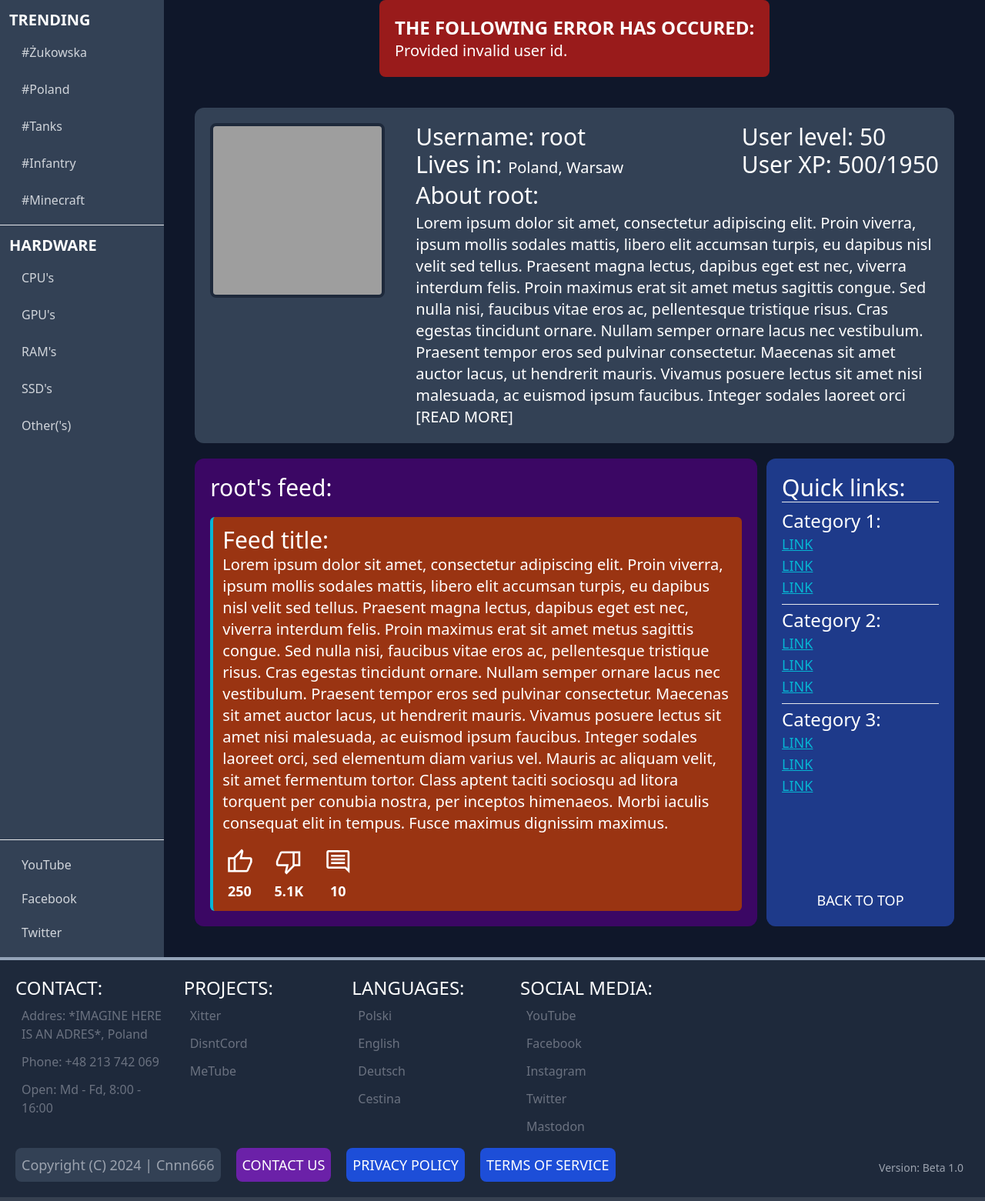
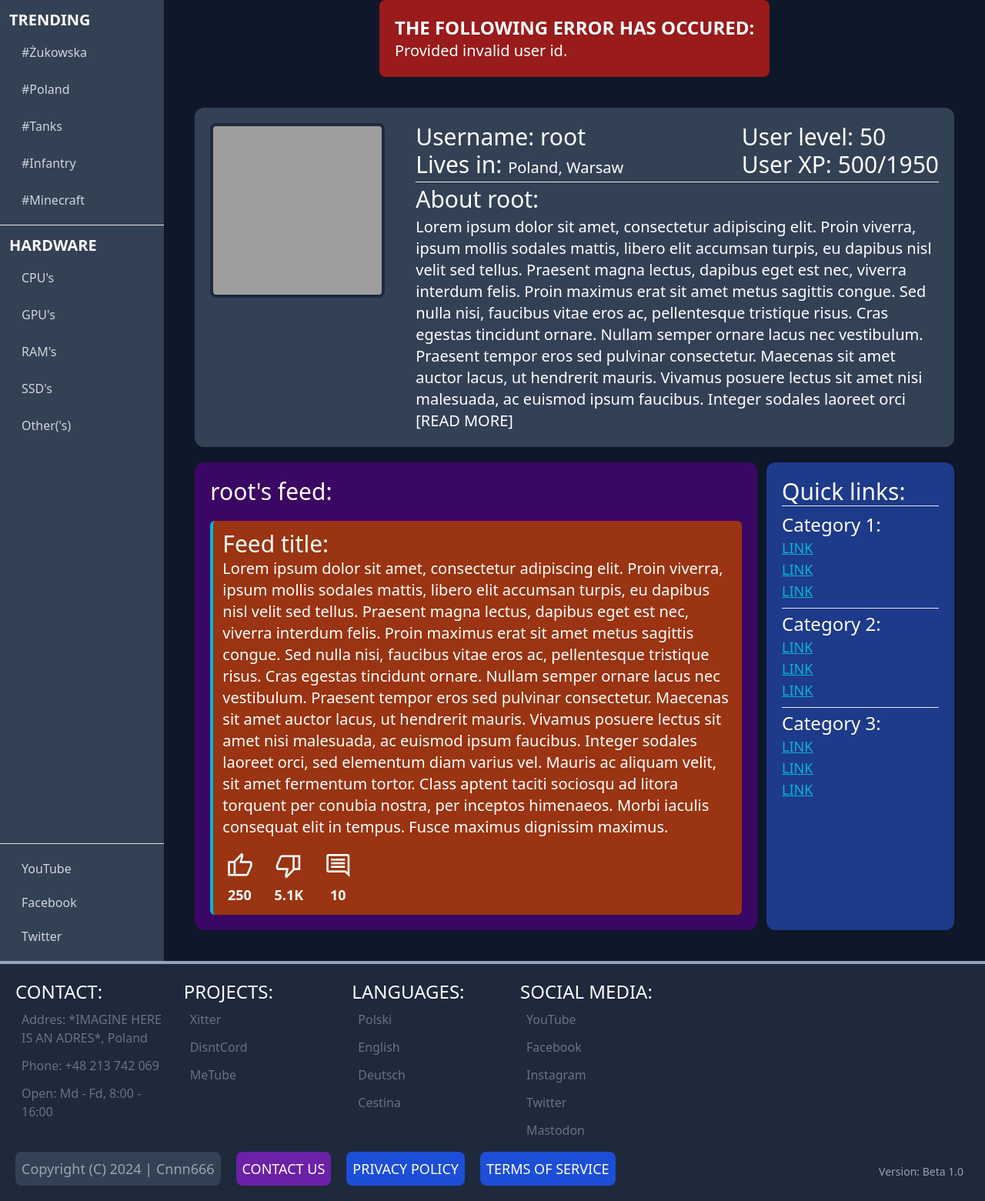
Before and after one commit to cnnn666v2/website-news, a PHP site: page /users/profile.php in a window 1280 px wide. Shown: the part 76-1637 px from the top of the page at 77% size. Run offline with PHP 8.4, Linux system fonts and the light colour scheme; grey boxes are pictures that could not be loaded.

Commit message:
error handling in login and register, more responsive profile

```diff
--- a/css/output.css
+++ b/css/output.css
@@ -1304,6 +1304,10 @@ video {
     margin-left: auto;
   }
 
+  .md\:mt-auto {
+    margin-top: auto;
+  }
+
   .md\:block {
     display: block;
   }
@@ -1434,7 +1438,73 @@ video {
 }
 
 @media (min-width: 1024px) {
+  .lg\:flex {
+    display: flex;
+  }
+
+  .lg\:hidden {
+    display: none;
+  }
+
+  .lg\:basis-10\/12 {
+    flex-basis: 83.333333%;
+  }
+
+  .lg\:basis-auto {
+    flex-basis: auto;
+  }
+
+  .lg\:flex-row {
+    flex-direction: row;
+  }
+
+  .lg\:flex-row-reverse {
+    flex-direction: row-reverse;
+  }
+
+  .lg\:flex-nowrap {
+    flex-wrap: nowrap;
+  }
+
   .lg\:justify-start {
     justify-content: flex-start;
   }
+
+  .lg\:gap-0 {
+    gap: 0px;
+  }
+
+  .lg\:gap-5 {
+    gap: 1.25rem;
+  }
+
+  .lg\:self-start {
+    align-self: flex-start;
+  }
+
+  .lg\:rounded-none {
+    border-radius: 0px;
+  }
+
+  .lg\:bg-transparent {
+    background-color: transparent;
+  }
+
+  .lg\:p-1 {
+    padding: 0.25rem;
+  }
+
+  .lg\:py-0 {
+    padding-top: 0px;
+    padding-bottom: 0px;
+  }
+
+  .lg\:hover\:bg-transparent:hover {
+    background-color: transparent;
+  }
+
+  .group:hover .lg\:group-hover\:bg-orange-500 {
+    --tw-bg-opacity: 1;
+    background-color: rgb(249 115 22 / var(--tw-bg-opacity));
+  }
 }
--- a/technicalphp/error-info.php
+++ b/technicalphp/error-info.php
@@ -1,16 +1,32 @@
 <?php
+// # # # # # # # # # # # # # # # # # #
+//           LOGIN ERRORS
+// # # # # # # # # # # # # # # # # # #
+
+function E_LOGIN_LOGGED() {
+        echo '<div class="flex flex-col bg-red-800 text-white p-5 rounded-lg w-auto self-center">
+                <h1 class="text-2xl uppercase font-semibold">The following error has occured:</h1>
+                <h2 class="text-xl">You are already logged in.</h2>
+        </div>';
+}
+
+
+// # # # # # # # # # # # # # # # # # #
+//          PROFILE ERRORS
+// # # # # # # # # # # # # # # # # # #
+
 function E_PROFILE_INVALIDID() {
-    echo '<div class="flex flex-col bg-red-800 text-white p-5 rounded-lg w-auto self-center">
+        echo '<div class="flex flex-col bg-red-800 text-white p-5 rounded-lg w-auto self-center">
             <h1 class="text-2xl uppercase font-semibold">The following error has occured:</h1>
             <h2 class="text-xl">Provided invalid user id.</h2>
         </div>';
 }
 
 function E_PROFILE_NOUSER() {
-    echo '<div class="flex flex-col bg-red-800 text-white p-5 rounded-lg w-auto self-center">
-            <h1 class="text-2xl uppercase font-semibold">The following error has occured:</h1>
-            <h2 class="text-xl">User not found.<br>
-                Are you sure it\'s the <span class="font-semibold">correct</span> id?</h2>
+        echo '<div class="flex flex-col bg-red-800 text-white p-5 rounded-lg w-auto self-center">
+                <h1 class="text-2xl uppercase font-semibold">The following error has occured:</h1>
+                <h2 class="text-xl">User not found.<br>
+                  Are you sure it\'s the <span class="font-semibold">correct</span> id?</h2>
         </div>';
 }
 ?>
--- /dev/null
+++ b/todo.txt
@@ -0,0 +1,3 @@
+TO DO:
+[ ] Remake error logic:
+    - utilize variables instead of multiple functions for each error msg
--- a/users/profile.php
+++ b/users/profile.php
@@ -47,8 +47,8 @@ require($_SERVER['DOCUMENT_ROOT'] . '/technicalphp/spawn-html.php');
             ?>
 
             <div class="flex flex-col p-5 m-5 gap-5">
-                <div class="flex flex-col md:flex-row gap-10 bg-slate-700 rounded-xl p-5">
-                    <img class="border-4 border-slate-800 rounded-lg basis-1/4 self-center md:self-start" src="https://picsum.photos/100" height="100px" width="100px"/>
+                <div class="flex flex-col lg:flex-row gap-10 bg-slate-700 rounded-xl p-5">
+                    <img class="border-4 border-slate-800 rounded-lg basis-1/4 self-center lg:self-start" src="https://picsum.photos/100" height="250px" width="250px"/>
                     <div class="flex flex-col gap-1 basis-3/4">
                         <div class="flex flex-col md:flex-row gap-3 md:gap-0">
                             <div class="flex flex-col gap-3 md:gap-0">
@@ -60,13 +60,14 @@ require($_SERVER['DOCUMENT_ROOT'] . '/technicalphp/spawn-html.php');
                                 <h1 class="text-3xl">User XP: 500/1950</h1>
                             </div>
                         </div>
-                        <h1 class="text-3xl mt-auto">About <?php echo $username; ?>:</h1>
+                        <hr class="hidden md:block">
+                        <h1 class="text-3xl mt-3 md:mt-auto">About <?php echo $username; ?>:</h1>
                         <h1 class="text-xl">Lorem ipsum dolor sit amet, consectetur adipiscing elit. Proin viverra, ipsum mollis sodales mattis, libero elit accumsan turpis, eu dapibus nisl velit sed tellus. Praesent magna lectus, dapibus eget est nec, viverra interdum felis. Proin maximus erat sit amet metus sagittis congue. Sed nulla nisi, faucibus vitae eros ac, pellentesque tristique risus. Cras egestas tincidunt ornare. Nullam semper ornare lacus nec vestibulum. Praesent tempor eros sed pulvinar consectetur. Maecenas sit amet auctor lacus, ut hendrerit mauris. Vivamus posuere lectus sit amet nisi malesuada, ac euismod ipsum faucibus. Integer sodales laoreet orci [READ MORE]</h1>
                     </div>
                 </div>
 
-                <div class="flex flex-col md:flex-row gap-3">
-                    <div class="flex-col bg-blue-900 basis-1/4 p-5 rounded-xl flex md:hidden">
+                <div class="flex flex-col gap-3 lg:flex-row-reverse">
+                    <div class="flex-col bg-blue-900 basis-1/4 p-5 rounded-xl flex">
                         <h1 class="text-3xl">Quick links:</h1>
                         <hr>
 
@@ -93,36 +94,12 @@ require($_SERVER['DOCUMENT_ROOT'] . '/technicalphp/spawn-html.php');
                         <div class="bg-orange-800 text-white rounded-md border-l-cyan-500 border-l-4 p-3">
                             <h1 class="text-3xl">Feed title:</h1>
                             <p class="text-xl">Lorem ipsum dolor sit amet, consectetur adipiscing elit. Proin viverra, ipsum mollis sodales mattis, libero elit accumsan turpis, eu dapibus nisl velit sed tellus. Praesent magna lectus, dapibus eget est nec, viverra interdum felis. Proin maximus erat sit amet metus sagittis congue. Sed nulla nisi, faucibus vitae eros ac, pellentesque tristique risus. Cras egestas tincidunt ornare. Nullam semper ornare lacus nec vestibulum. Praesent tempor eros sed pulvinar consectetur. Maecenas sit amet auctor lacus, ut hendrerit mauris. Vivamus posuere lectus sit amet nisi malesuada, ac euismod ipsum faucibus. Integer sodales laoreet orci, sed elementum diam varius vel. Mauris ac aliquam velit, sit amet fermentum tortor. Class aptent taciti sociosqu ad litora torquent per conubia nostra, per inceptos himenaeos. Morbi iaculis consequat elit in tempus. Fusce maximus dignissim maximus. </p>
-                            <div class="flex flex-row mt-3 justify-between md:justify-start gap-2 md:gap-5">
-                                <button class="group border-none text-white uppercase font-bold basis-1/3 md:basis-auto bg-orange-500 md:hover:bg-transparent hover:bg-orange-600 md:bg-transparent rounded-xl md:rounded-none transition-all ease-in-out py-2 md:py-0"><span class="material-symbols-outlined md:group-hover:bg-orange-500 rounded-full md:p-1 transition-all ease-in-out text-3xl md:text-4xl">thumb_up</span><br class="hidden md:block"><span class="text-lg my-autor">250</span></button>
-                                <button class="group border-none text-white uppercase font-bold basis-1/3 md:basis-auto bg-orange-500 md:hover:bg-transparent hover:bg-orange-600 md:bg-transparent rounded-xl md:rounded-none transition-all ease-in-out"><span class="material-symbols-outlined md:group-hover:bg-orange-500 rounded-full md:p-1 transition-all ease-in-out text-3xl md:text-4xl">thumb_down</span><br class="hidden md:block"><span class="text-lg my-autor">5.1k</span></button>
-                                <button class="group border-none text-white uppercase font-bold basis-1/3 md:basis-auto bg-orange-500 md:hover:bg-transparent hover:bg-orange-600 md:bg-transparent rounded-xl md:rounded-none transition-all ease-in-out"><span class="material-symbols-outlined md:group-hover:bg-orange-500 rounded-full md:p-1 transition-all ease-in-out text-3xl md:text-4xl">comment</span><br class="hidden md:block"><span class="text-lg my-autor">10</span></button>
+                            <div class="flex flex-row mt-3 justify-between lg:justify-start gap-2 lg:gap-5">
+                                <button class="group border-none text-white uppercase font-bold basis-1/3 lg:basis-auto bg-orange-500 lg:hover:bg-transparent hover:bg-orange-600 md:bg-transparent rounded-xl lg:rounded-none transition-all ease-in-out py-2 lg:py-0"><span class="material-symbols-outlined lg:group-hover:bg-orange-500 rounded-full lg:p-1 transition-all ease-in-out text-3xl md:text-4xl">thumb_up</span><br class="hidden md:block"><span class="text-lg my-autor">250</span></button>
+                                <button class="group border-none text-white uppercase font-bold basis-1/3 lg:basis-auto bg-orange-500 lg:hover:bg-transparent hover:bg-orange-600 md:bg-transparent rounded-xl lg:rounded-none transition-all ease-in-out"><span class="material-symbols-outlined lg:group-hover:bg-orange-500 rounded-full lg:p-1 transition-all ease-in-out text-3xl md:text-4xl">thumb_down</span><br class="hidden md:block"><span class="text-lg my-autor">5.1k</span></button>
+                                <button class="group border-none text-white uppercase font-bold basis-1/3 lg:basis-auto bg-orange-500 lg:hover:bg-transparent hover:bg-orange-600 md:bg-transparent rounded-xl lg:rounded-none transition-all ease-in-out"><span class="material-symbols-outlined lg:group-hover:bg-orange-500 rounded-full lg:p-1 transition-all ease-in-out text-3xl md:text-4xl">comment</span><br class="hidden md:block"><span class="text-lg my-autor">10</span></button>
                             </div>
                         </div>
-                    </div>
-
-                    <div class="flex-col bg-blue-900 basis-1/4 p-5 rounded-xl hidden md:flex">
-                        <h1 class="text-3xl">Quick links:</h1>
-                        <hr>
-
-                        <h2 class="text-2xl mt-2">Category 1:</h2>
-                        <a href="#" class="text-lg uppercase underline text-cyan-500 hover:text-cyan-300 w-full">Link</a>
-                        <a href="#" class="text-lg uppercase underline text-cyan-500 hover:text-cyan-300 w-full">Link</a>
-                        <a href="#" class="text-lg uppercase underline text-cyan-500 hover:text-cyan-300 w-full">Link</a>
-                        <hr class="mt-2">
-
-                        <h2 class="text-2xl mt-1">Category 2:</h2>
-                        <a href="#" class="text-lg uppercase underline text-cyan-500 hover:text-cyan-300 w-full">Link</a>
-                        <a href="#" class="text-lg uppercase underline text-cyan-500 hover:text-cyan-300 w-full">Link</a>
-                        <a href="#" class="text-lg uppercase underline text-cyan-500 hover:text-cyan-300 w-full">Link</a>
-                        <hr class="mt-2">
-
-                        <h2 class="text-2xl mt-1">Category 3:</h2>
-                        <a href="#" class="text-lg uppercase underline text-cyan-500 hover:text-cyan-300 w-full">Link</a>
-                        <a href="#" class="text-lg uppercase underline text-cyan-500 hover:text-cyan-300 w-full">Link</a>
-                        <a href="#" class="text-lg uppercase underline text-cyan-500 hover:text-cyan-300 w-full">Link</a>
-
-                        <a href="#top" class="text-center mt-auto text-lg uppercase hover:text-cyan-300 w-full">Back to top</a>
                     </div>
                 </div>
             </div>
```
Also changed, not shown: login.php (+12 -1 lines), register.php (+14 -9 lines).
